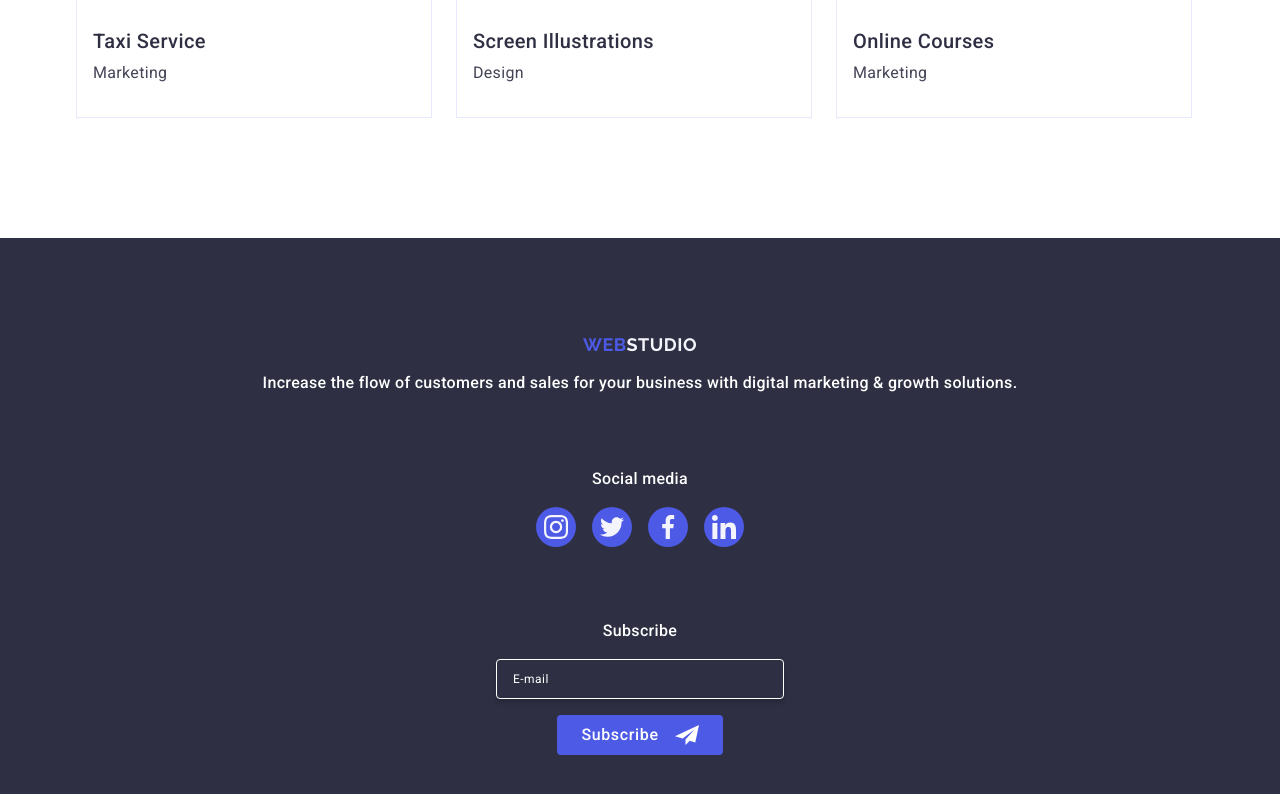
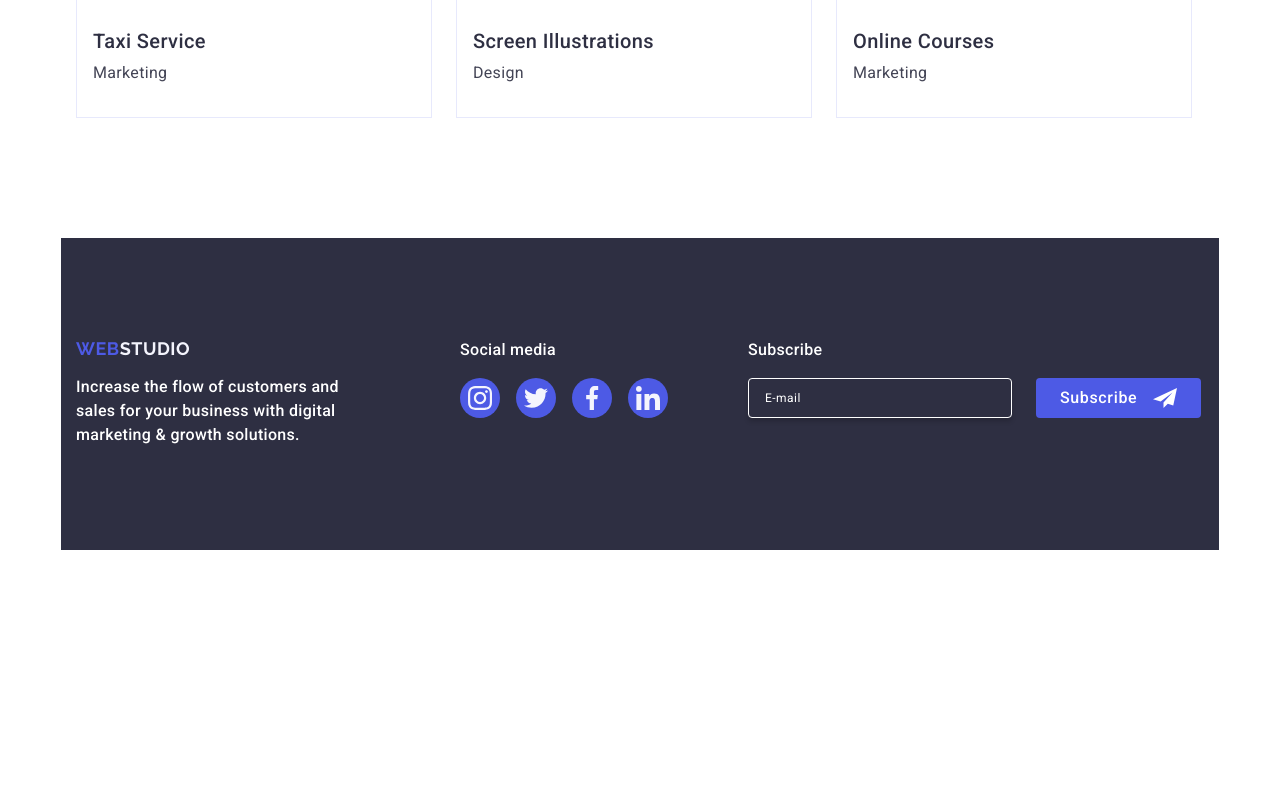
Before and after one commit to Jeka789/goit-markup-hw-06, a plain HTML site: page index.html in a window 1280 px wide. Shown: the part 2946-3740 px from the top of the page. After the commit the page ends 3496 px from the top, so only its background shows below. Drawn offline with nearby package versions, Linux system fonts and the light colour scheme.

Commit message:
footer-yce

```diff
--- a/css/styles-old.css
+++ b/css/styles-old.css
@@ -1,46 +1,3 @@
-
-/*----- FOOTER -----*/
-
-.page-footer {
-    padding: 100px 0;
-}
-
-.footer-container {
-    align-items: baseline;
-    justify-content: left;
-}
-
-.footer-container-logo {
-    margin-right: 120px;
-}
-
-.foot-logo-pag {
-    margin-bottom: 16px;
-}
-
-.footer-text {
-    max-width: 264px;
-}
-
-.footer-text {
-    margin-bottom: 16px;
-}
-
-.footer-form {
-    margin-left: 80px;
-}
-
-.footer-form-email {
-    flex-direction: row;
-    gap: 24px;
-
-    max-width: 453px;
-    max-height: 80px;
-}
-
-.footer-form-input {
-    width: 264px;
-}
 
 /* ----- MODAL ----- */
 
--- a/css/styles.css
+++ b/css/styles.css
@@ -1085,9 +1085,86 @@ input::placeholder {
 }
 
 @media screen and (min-width: 768px) {
+    .page-footer {
+        padding: 96px 108px;
+    }
 
+    .footer-container {
+        flex-direction: row;
+        align-items: flex-start;
+        gap: 72px 24px;
+    }
+
+    .footer-container-logo {
+        align-items: flex-start;
+
+        max-width: 264px;
+        height: 112px;
+
+        margin-bottom: 0;
+    }
+
+    .footer-container-icon {
+        align-items: flex-start;
+
+        margin-bottom: 0;
+    }
+
+    .footer-form {
+        align-items: flex-start;
+    }
+
+    .footer-form-email {
+        flex-wrap: wrap;
+        gap: 24px;
+
+        max-width: 453px;
+        max-height: 80px;
+    }
+
+    .footer-form-input {
+        width: 264px;
+    }
 }
 
 @media screen and (min-width: 1158px) {
+    .page-footer {
+        padding: 100px 15px;
+    }
 
+    .footer-container {
+        gap: 0;
+    }
+
+    .footer-container-logo {
+        margin-right: 120px;
+    }
+
+    .footer-container-icon {
+        margin-right: 80px;
+    }
 }
+
+/* ----- MODAL ----- */
+
+.backdrop {
+    position: fixed;
+    top: 0;
+    left: 0;
+
+    width: 100%;
+    height: 100%;
+
+    background-color: rgba(46, 47, 66, 0.4);
+    opacity: 0;
+    visibility: hidden;
+    pointer-events: none;
+    transition: opacity 250ms cubic-bezier(0.4, 0, 0.2, 1),
+        visibility 250ms cubic-bezier(0.4, 0, 0.2, 1);
+}
+
+.backdrop.is-open {
+    opacity: 1;
+    visibility: visible;
+    pointer-events: auto;
+}
--- a/index.html
+++ b/index.html
@@ -755,8 +755,8 @@
 
     <!--- footer --->
 
-    <footer class="page-footer">
-      <div class="container footer-container">
+    <footer class="container page-footer">
+      <div class="footer-container">
         <div class="footer-container-logo">
           <a
             class="logo footer-logo foot-logo-pag"
@@ -835,7 +835,7 @@
 
     <!--- Modal --->
 
-    <div class="backdrop hidden" data-modal>
+    <div class="backdrop" data-modal>
       <div class="modal">
         <button type="button" class="modal-btn-close" data-modal-close>
           <svg class="modal-btn-close-icon" width="8" height="8">
```
